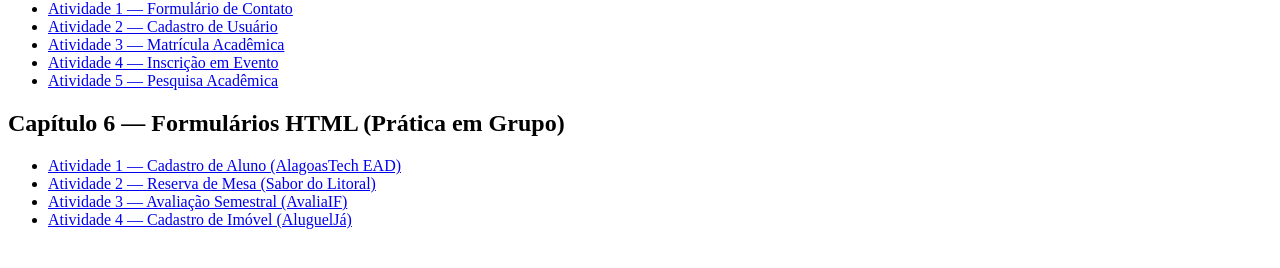
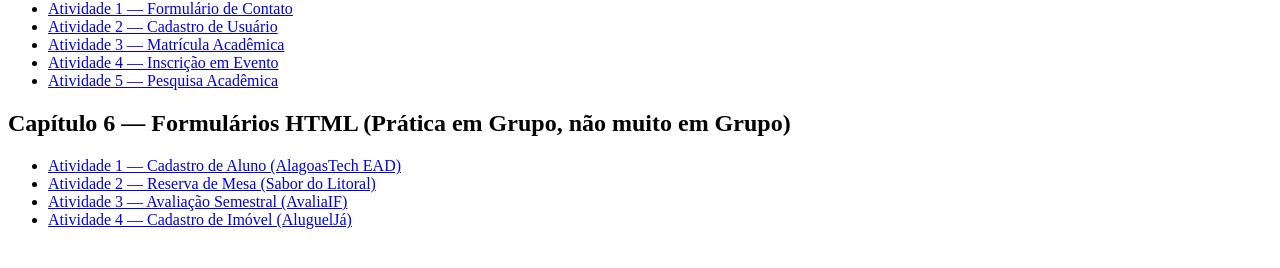
Before and after one commit to cvfo2-arch/cvfo2-arch.github.io, a plain HTML site: page index.html in a window 1280 px wide. Shown: the part 738-1006 px from the top of the page. Drawn offline with Linux system fonts and the light colour scheme.

Commit message:
Update index.html

```diff
--- a/index.html
+++ b/index.html
@@ -84,7 +84,7 @@
   </nav>
 
   <nav aria-label="Atividades do Capítulo 6">
-    <h2>Capítulo 6 — Formulários HTML (Prática em Grupo)</h2>
+    <h2>Capítulo 6 — Formulários HTML (Prática em Grupo, não muito em Grupo)</h2>
     <ul>
       <li>
         <a href="https://cvfo2-arch.github.io/Cap6-1/">Atividade 1 — Cadastro de Aluno (AlagoasTech EAD)</a>
```
